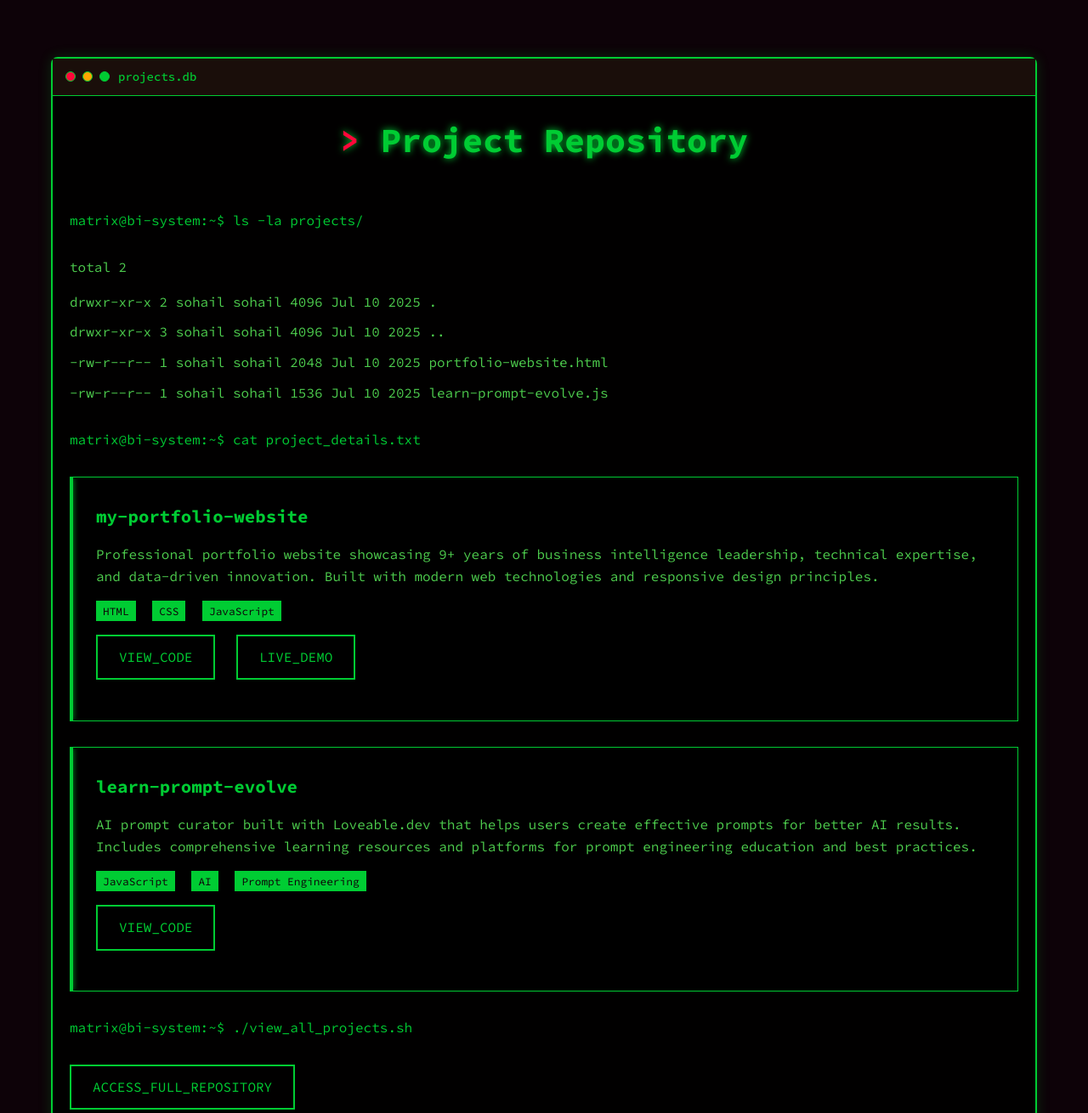
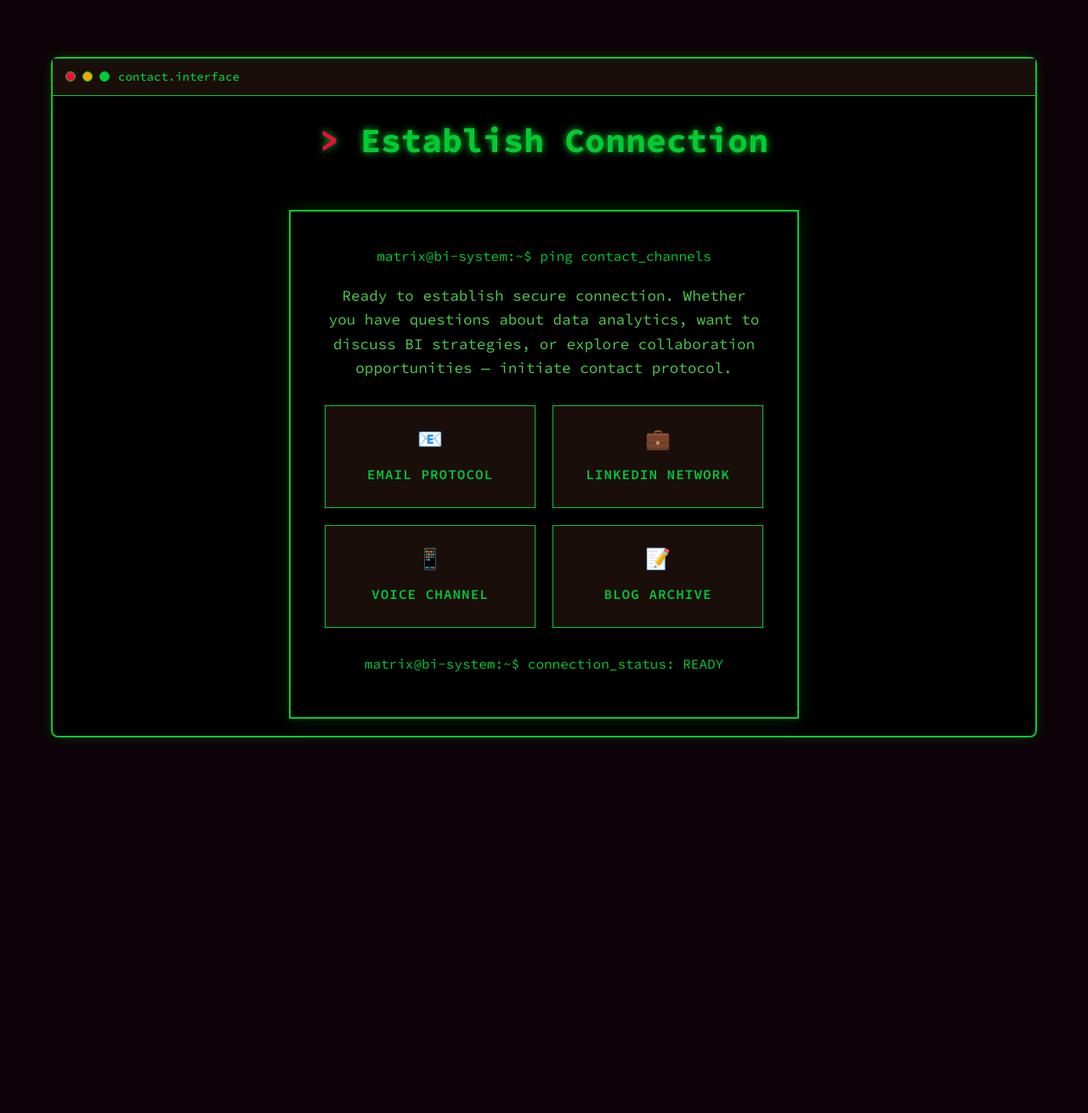
Before and after one commit to myselfsislam/my-portfolio-website, a plain HTML site: page index.html in a window 1280 px wide. Shown: the part 6300-7610 px from the top of the page at 85% size. After the commit the page ends 7268 px from the top, so only its background shows below. Drawn offline with Linux system fonts and the light colour scheme.

Commit message:
Removed double project repository

```diff
--- a/index.html
+++ b/index.html
@@ -937,64 +937,6 @@
         </div>
     </section>
 
-    <!-- Projects Section -->
-    <section class="section" id="projects">
-        <div class="terminal-window">
-            <div class="terminal-header">
-                <div class="terminal-buttons">
-                    <div class="terminal-button close"></div>
-                    <div class="terminal-button minimize"></div>
-                    <div class="terminal-button maximize"></div>
-                </div>
-                <div class="terminal-title">projects.db</div>
-            </div>
-            <div class="terminal-content">
-                <h2 class="section-title">Project Repository</h2>
-                <div class="terminal-prompt">matrix@bi-system:~$ ls -la projects/</div>
-                <div style="margin: 30px 0; color: var(--matrix-light-green);">
-                    <div style="margin-bottom: 15px;">total 2</div>
-                    <div style="margin-bottom: 10px;">drwxr-xr-x 2 sohail sohail 4096 Jul 10 2025 .</div>
-                    <div style="margin-bottom: 10px;">drwxr-xr-x 3 sohail sohail 4096 Jul 10 2025 ..</div>
-                    <div style="margin-bottom: 10px;">-rw-r--r-- 1 sohail sohail 2048 Jul 10 2025 portfolio-website.html</div>
-                    <div style="margin-bottom: 10px;">-rw-r--r-- 1 sohail sohail 1536 Jul 10 2025 learn-prompt-evolve.js</div>
-                </div>
-                <div class="terminal-prompt">matrix@bi-system:~$ cat project_details.txt</div>
-                <div style="margin: 30px 0;">
-                    <div class="experience-item" style="margin-bottom: 30px;">
-                        <h3 style="color: var(--matrix-green); font-size: 1.3rem; margin-bottom: 15px;">my-portfolio-website</h3>
-                        <p style="color: var(--matrix-light-green); margin-bottom: 15px;">
-                            Professional portfolio website showcasing 9+ years of business intelligence leadership,
-                            technical expertise, and data-driven innovation. Built with modern web technologies and responsive design principles.
-                        </p>
-                        <div style="margin-bottom: 15px;">
-                            <span style="background: var(--matrix-green); color: var(--matrix-bg); padding: 4px 8px; margin-right: 10px; font-size: 0.8rem;">HTML</span>
-                            <span style="background: var(--matrix-green); color: var(--matrix-bg); padding: 4px 8px; margin-right: 10px; font-size: 0.8rem;">CSS</span>
-                            <span style="background: var(--matrix-green); color: var(--matrix-bg); padding: 4px 8px; margin-right: 10px; font-size: 0.8rem;">JavaScript</span>
-                        </div>
-                        <a href="https://github.com/myselfsislam/my-portfolio-website" target="_blank" class="matrix-button" style="margin-right: 15px;">VIEW_CODE</a>
-                        <a href="https://my-portfolio-website-blush-five.vercel.app/" target="_blank" class="matrix-button">LIVE_DEMO</a>
-                    </div>
-
-                    <div class="experience-item">
-                        <h3 style="color: var(--matrix-green); font-size: 1.3rem; margin-bottom: 15px;">learn-prompt-evolve</h3>
-                        <p style="color: var(--matrix-light-green); margin-bottom: 15px;">
-                            AI prompt curator built with Loveable.dev that helps users create effective prompts for better AI results.
-                            Includes comprehensive learning resources and platforms for prompt engineering education and best practices.
-                        </p>
-                        <div style="margin-bottom: 15px;">
-                            <span style="background: var(--matrix-green); color: var(--matrix-bg); padding: 4px 8px; margin-right: 10px; font-size: 0.8rem;">JavaScript</span>
-                            <span style="background: var(--matrix-green); color: var(--matrix-bg); padding: 4px 8px; margin-right: 10px; font-size: 0.8rem;">AI</span>
-                            <span style="background: var(--matrix-green); color: var(--matrix-bg); padding: 4px 8px; margin-right: 10px; font-size: 0.8rem;">Prompt Engineering</span>
-                        </div>
-                        <a href="https://github.com/myselfsislam/learn-prompt-evolve" target="_blank" class="matrix-button">VIEW_CODE</a>
-                    </div>
-                </div>
-                <div class="terminal-prompt">matrix@bi-system:~$ ./view_all_projects.sh</div>
-                <a href="projects.html" class="matrix-button" style="margin-top: 20px;">ACCESS_FULL_REPOSITORY</a>
-            </div>
-        </div>
-    </section>
-
     <!-- Contact Section -->
     <section class="section" id="contact">
         <div class="terminal-window">
```
